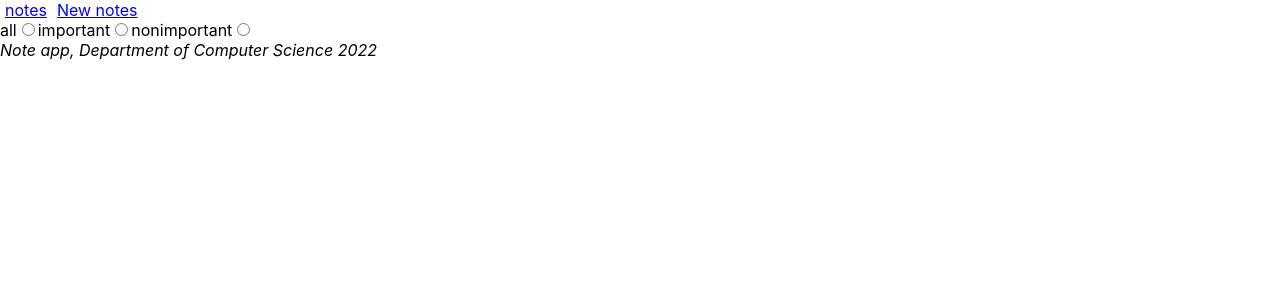
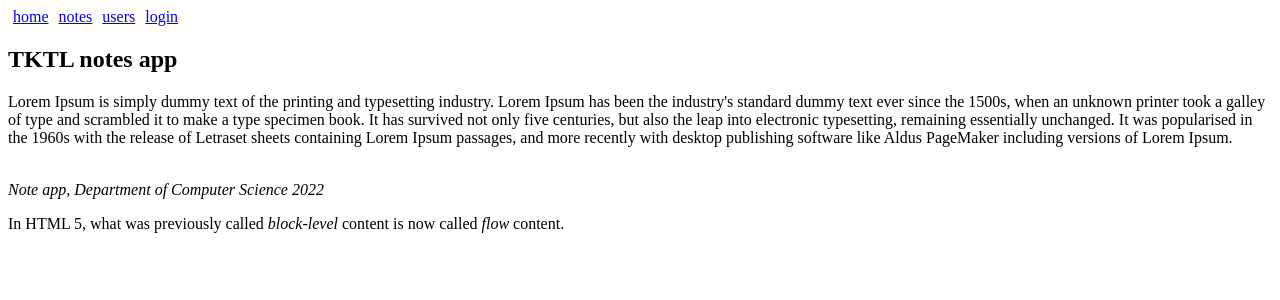
Before and after one commit to ruhui0806/part6, a React (Create React App) app: page / in a window 1280 px wide. Shown: the top 300 px of the page. Built offline with nearby package versions, Linux system fonts and the light colour scheme; data requests are answered from the project's data file.

Commit message:
exercise unfinished

```diff
--- a/src/index.js
+++ b/src/index.js
@@ -1,64 +1,145 @@
-import React from 'react';
-import ReactDOM from 'react-dom/client';
-import './index.css';
-import reportWebVitals from './reportWebVitals';
-import { Provider } from 'react-redux'
-import App from './App';
-import rootStore from './store'
-// import { createStore } from 'redux';
-// import { allReducers } from './reducers/index'
-// import { configureStore } from '@reduxjs/toolkit';
-// import noteReducer, { appendNotes, setNotes } from './reducers/noteReducer'
-// import { filterReducer } from "./reducers/filterReducer";
-// import noteService from "./services/noteService"
+import ReactDOM from 'react-dom/client'
+import { useState } from 'react'
 
-// console.log("getState via console.log: ", rootStore.getState())
-// rootStore.subscribe(() => console.log("getState via subscribe ", rootStore.getState()))
-// rootStore.dispatch(filterChange('IMPORTANT'))
-// rootStore.dispatch(createNote('combineReducers forms one reducer from many simple reducers'))
+import {
+    BrowserRouter as Router,
+    Routes,
+    Route,
+    Link,
+    Navigate,
+    useParams,
+    useNavigate,
+} from "react-router-dom"
 
 
-const root = ReactDOM.createRoot(document.getElementById('root'));
+const Home = () => (
+    <div>
+        <h2>TKTL notes app</h2>
+        <p>Lorem Ipsum is simply dummy text of the printing and typesetting industry. Lorem Ipsum has been the industry's standard dummy text ever since the 1500s, when an unknown printer took a galley of type and scrambled it to make a type specimen book. It has survived not only five centuries, but also the leap into electronic typesetting, remaining essentially unchanged. It was popularised in the 1960s with the release of Letraset sheets containing Lorem Ipsum passages, and more recently with desktop publishing software like Aldus PageMaker including versions of Lorem Ipsum.</p>
+    </div>
+)
 
-root.render(
-  <Provider store={rootStore} >
-    <App />
-  </Provider>
-);
-// const renderApp = () => {
-//   root.render(
+const Note = ({ notes }) => {
+    // The useParams hook returns an object of key/value pairs of the dynamic params from the current URL that were matched by the <Route path>.
+    const obj = useParams()
+    console.log("useParams(): ", obj) //// {id: '1'} or {id: '2'}
+    const id = useParams().id
+    // Number(value) converts a string or other value to the Number type
+    const note = notes.find(n => n.id === Number(id))
+    return (
+        <div>
+            <h2>{note.content}</h2>
+            <div>{note.user}</div>
+            <div><strong>{note.important ? 'important' : ''}</strong></div>
+        </div>
+    )
+}
+//clicking the name of a note whose id is 3 would trigger an event that changes the address of the browser into notes/3:
+const Notes = ({ notes }) => (
+    <div>
+        <h2>Notes</h2>
+        <ul>
+            {notes.map(note => <li key={note.id}> <Link to={`/notes/${note.id}`}>{note.content}</Link> </li>)}
+        </ul>
+    </div>
+)
 
-//     <React.StrictMode>
-//       <App />
-//     </React.StrictMode>
+const Users = () => (
+    <div>
+        <h2>TKTL notes app</h2>
+        <ul>
+            <li>Matti Luukkainen</li>
+            <li>Juha Tauriainen</li>
+            <li>Arto Hellas</li>
+        </ul>
+    </div>
+)
 
-//   )
-// }
+const Login = (props) => {
+    const navigate = useNavigate()
 
-// renderApp()
-// store.subscribe(renderApp)
-//   ;
+    const onSubmit = (event) => {
+        event.preventDefault()
+        props.onLogin('mluukkai')
+        // navigate to the Home page
+        navigate('/')
+    }
 
-//dispaly it in the console:
-// const consoleState = () => {
-//   const storeNow = store.getState()
-//   console.log(storeNow)
-// }
-// store.subscribe(consoleState)
+    return (
+        <div>
+            <h2>login</h2>
+            <form onSubmit={onSubmit}>
+                <div>
+                    username: <input />
+                </div>
+                <div>
+                    password: <input type='password' />
+                </div>
+                <button type="submit">login</button>
+            </form>
+        </div>
+    )
+}
 
-// store.subscribe(() => {
-//   const storeNow = store.getState()
-//   console.log(storeNow)
-// })
-// const root = ReactDOM.createRoot(document.getElementById('root'));
+const App = () => {
+    const [notes, setNotes] = useState([
+        {
+            id: 1,
+            content: 'HTML is easy',
+            important: true,
+            user: 'Matti Luukkainen'
+        },
+        {
+            id: 2,
+            content: 'Browser can execute only JavaScript',
+            important: false,
+            user: 'Matti Luukkainen'
+        },
+        {
+            id: 3,
+            content: 'Most important methods of HTTP-protocol are GET and POST',
+            important: true,
+            user: 'Arto Hellas'
+        }
+    ])
 
-// root.render(
-//   <React.StrictMode>
-//     <App />
-//   </React.StrictMode>
-// );
+    const [user, setUser] = useState(null)
 
-// If you want to start measuring performance in your app, pass a function
-// to log results (for example: reportWebVitals(console.log))
-// or send to an analytics endpoint. Learn more: https://bit.ly/CRA-vitals
-reportWebVitals();
+    const login = (user) => {
+        setUser(user)
+    }
+
+    const padding = {
+        padding: 5
+    }
+
+    return (
+        <div>
+            <Router>
+                <div>
+                    <Link style={padding} to="/">home</Link>
+                    <Link style={padding} to="/notes">notes</Link>
+                    <Link style={padding} to="/users">users</Link>
+                    {user ? <em>{user} logged in</em> : <Link style={padding} to="/login">login</Link>}
+                </div>
+                {/* define parameterized urls in the routing in App component as follows: */}
+                <Routes>
+                    <Route path="/notes/:id" element={<Note notes={notes} />} />
+                    <Route path="/notes" element={<Notes notes={notes} />} />
+                    <Route path="/users" element={user ? <Users /> : <Navigate replace to="/login" />} />
+                    <Route path="/login" element={<Login onLogin={login} />} />
+                    <Route path="/" element={<Home />} />
+                </Routes>
+            </Router>
+            <div>
+                <br />
+                <em>Note app, Department of Computer Science 2022</em>
+                <p>
+                    In HTML 5, what was previously called <em>block-level</em> content is now called <em>flow</em> content.
+                </p>
+            </div>
+        </div>
+    )
+}
+
+ReactDOM.createRoot(document.getElementById('root')).render(<App />)
```
Also changed, not shown: src/index copy.js (added, +64 -0 lines).
